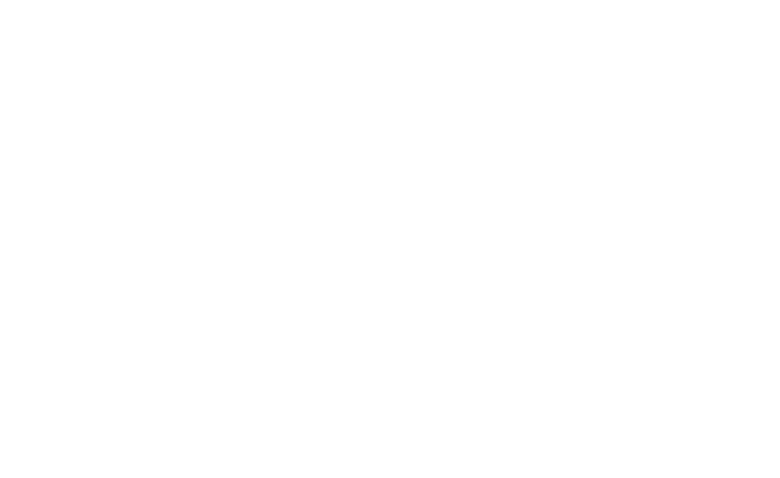
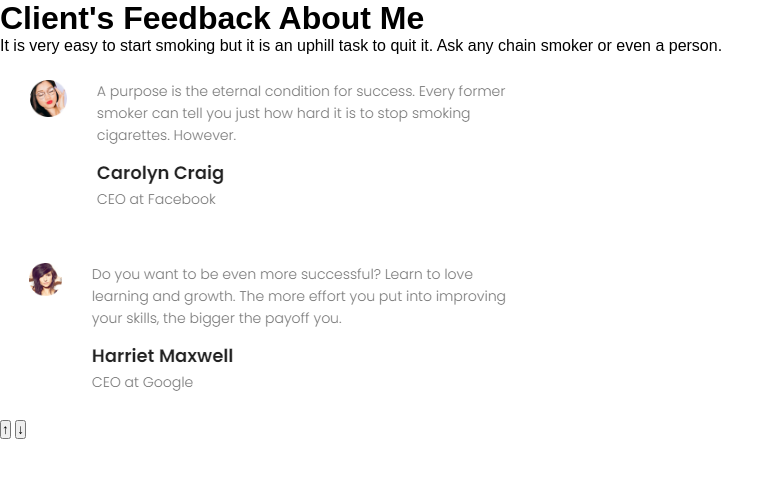
Before and after one commit to front-end-by-rimantas/26-grupe-portfolio-personal, a website: page index.html in a window 1280 px wide. Shown: the whole page, without its empty margins (0-780 px from the left). Drawn offline with Linux system fonts and the light colour scheme.

Commit message:
Initial HTML

```diff
--- a/index.html
+++ b/index.html
@@ -29,6 +29,28 @@
     <!-- Featured projects end-->
 
     <!-- Feedback start-->
+    <div class="feedback-container">
+        <div class="text-container">
+            <h1>Client's Feedback About Me</h1>
+            <p>It is very easy to start smoking but it is an uphill task to quit it. Ask any chain smoker or even a person.</p>
+        </div>
+        <div class="carousel-container">
+            <div class="carousel-inner">
+                <div class="carousel-item-1">
+                    <img src="./img/testimonials_1.png" alt="Testimonial_1">
+                </div>
+                <div class="carousel-item-2">
+                    <img src="./img/testimonials_2.png" alt="Testimonial_2">
+                </div>
+            </div>
+        </div>
+        <button
+            type="button" class="carousel-control-prev" tabindex="0">&#8593
+        </button>
+        <button
+            type="button" class="carousel-control-next" tabindex="0">&#8595
+        </button>
+    </div>
     <!-- Feedback end-->
 
     <!-- Choose plan start-->
```
Also changed, not shown: img/testimonials_1.png (added), img/testimonials_2.png (added).
